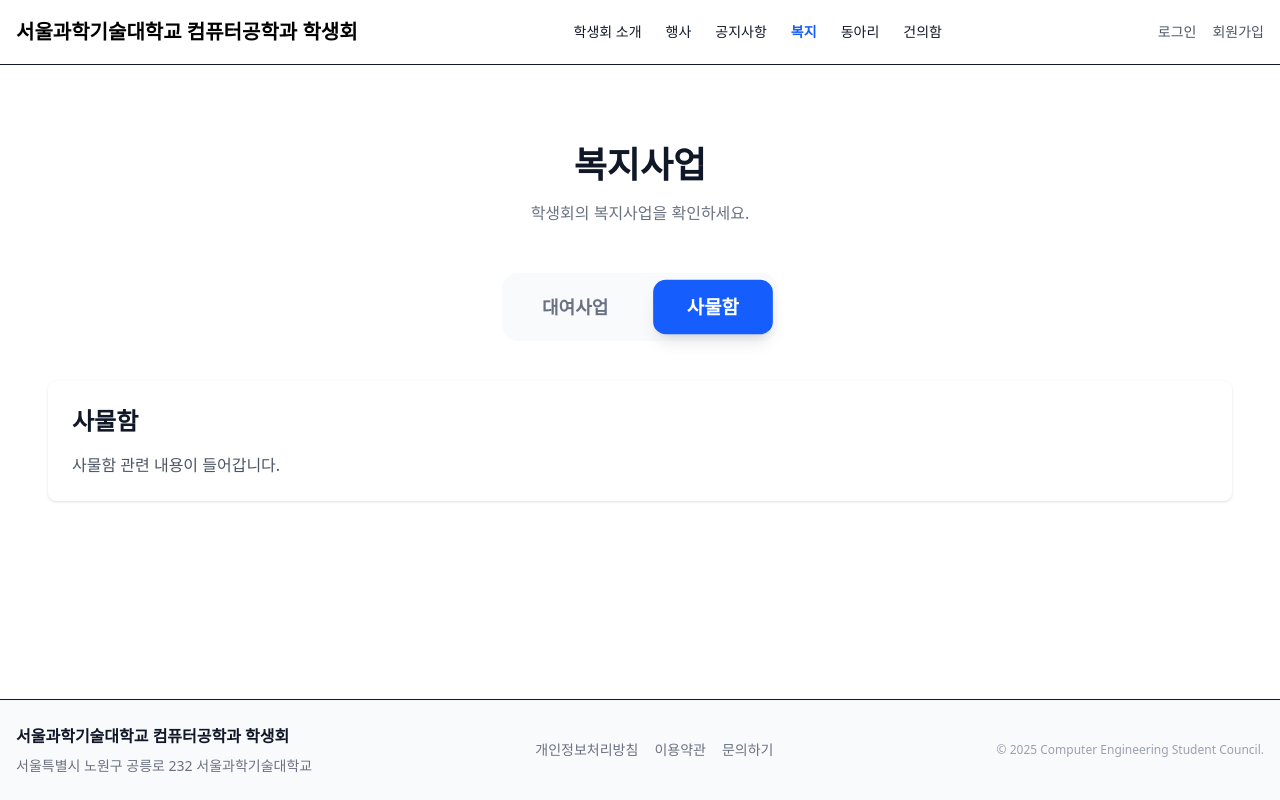
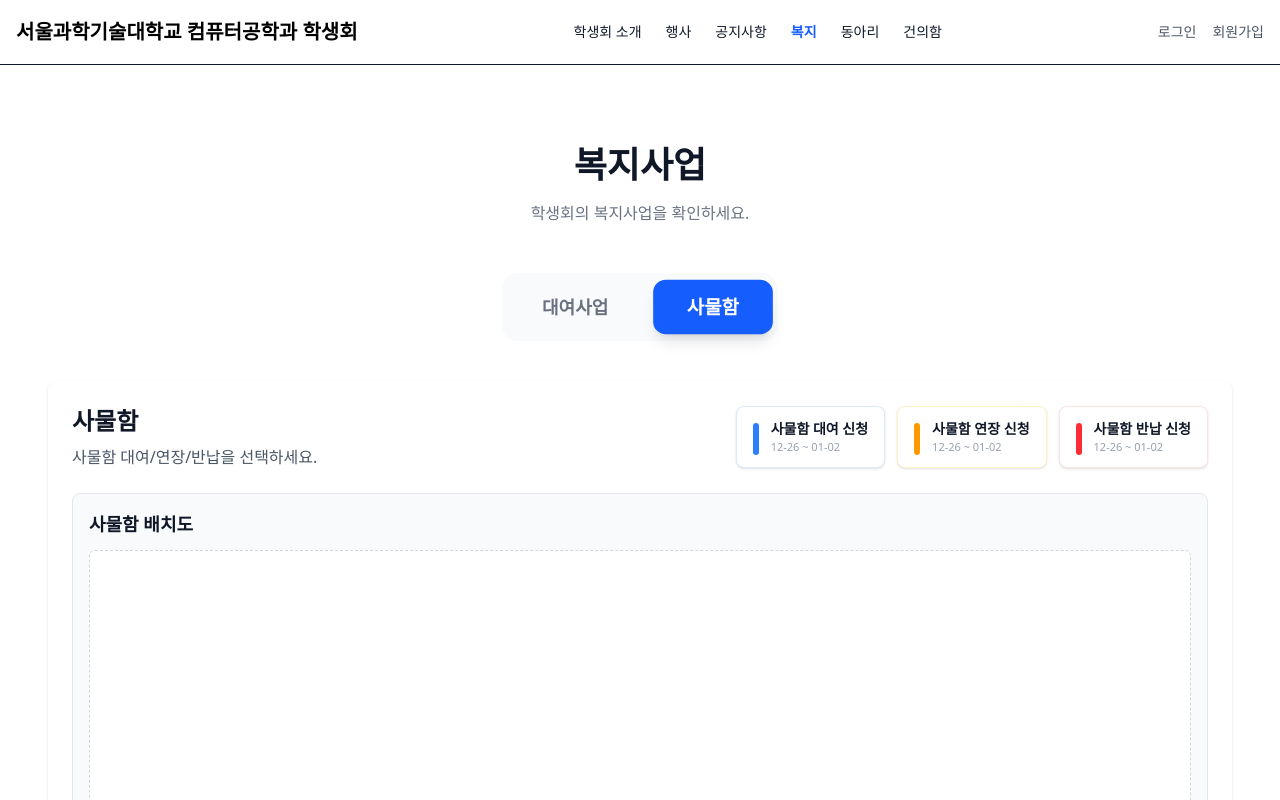
Before and after one commit to ST-CSE-STUDENT-COUNCIL/Student-council-web, a React (Vite) app in the folder fe/: page /welfare in a window 1280 px wide. Both pictures are taken after a click on the button "사물함". Shown: the top 800 px of the page. Built offline with nearby package versions, Linux system fonts and the light colour scheme; data requests are answered from the project's data file; a web font is replaced by a local one.

Commit message:
사물함 틀 제작

```diff
--- a/fe/src/routes/welfare.tsx
+++ b/fe/src/routes/welfare.tsx
@@ -13,6 +13,23 @@ function Welfare() {
   const [loading, setLoading] = React.useState(true)
   const [error, setError] = React.useState<string | null>(null)
   const rentalRedirectUrl = 'https://www.google.com/?hl=ko'//이곳에 링크를 넣으면 됩니다
+  const today = new Date().toISOString().split('T')[0]
+  const lockerDeadline = (() => {
+    const d = new Date()
+    d.setDate(d.getDate() + 7)
+    return d.toISOString().split('T')[0]
+  })()
+  const displayToday = today.slice(5)
+  const displayDeadline = lockerDeadline.slice(5)
+  const periodLabel = `${displayToday} ~ ${displayDeadline}`
+  const isLockerPeriodActive = (() => {
+    const current = new Date().toISOString().split('T')[0]
+    return current >= today && current <= lockerDeadline
+  })()
+  const isRentalActive = isLockerPeriodActive
+  const isExtendActive = isLockerPeriodActive
+  const isReturnActive = isLockerPeriodActive
+  const disabledClass = 'border-gray-200 opacity-60 cursor-not-allowed hover:-translate-y-0 hover:shadow-none'
 
   const fetchRentals = React.useCallback(async () => {
     try {
@@ -71,9 +88,55 @@ function Welfare() {
             )}
           </div>
         ) : (
-          <div>
-            <h2 className="text-2xl font-bold mb-4">사물함</h2>
-            <p className="text-gray-600">사물함 관련 내용이 들어갑니다.</p>
+          <div className="space-y-6">
+            <div className="flex items-start justify-between gap-6 flex-col lg:flex-row lg:items-center">
+              <div>
+                <h2 className="text-2xl font-bold mb-2">사물함</h2>
+                <p className="text-gray-600">사물함 대여/연장/반납을 선택하세요.</p>
+              </div>
+              <div className="grid grid-cols-1 sm:grid-cols-3 gap-3 w-full lg:w-auto">
+                <button
+                  className={`flex w-full items-start gap-3 rounded-lg border bg-white px-4 py-3 text-left shadow-sm transition hover:-translate-y-0.5 hover:shadow ${isRentalActive ? 'border-blue-100 hover:border-blue-300' : disabledClass}`}
+                  disabled={!isRentalActive}
+                  aria-disabled={!isRentalActive}
+                >
+                  <div className={`mt-1 h-8 w-1.5 rounded-full ${isRentalActive ? 'bg-blue-500' : 'bg-gray-300'}`} aria-hidden />
+                  <div className="flex-1">
+                    <div className="text-sm font-semibold text-gray-900">사물함 대여 신청</div>
+                    <div className="text-[11px] text-gray-400">{periodLabel}</div>
+                  </div>
+                </button>
+                <button
+                  className={`flex w-full items-start gap-3 rounded-lg border bg-white px-4 py-3 text-left shadow-sm transition hover:-translate-y-0.5 hover:shadow ${isExtendActive ? 'border-amber-100 hover:border-amber-300' : disabledClass}`}
+                  disabled={!isExtendActive}
+                  aria-disabled={!isExtendActive}
+                >
+                  <div className={`mt-1 h-8 w-1.5 rounded-full ${isExtendActive ? 'bg-amber-500' : 'bg-gray-300'}`} aria-hidden />
+                  <div className="flex-1">
+                    <div className="text-sm font-semibold text-gray-900">사물함 연장 신청</div>
+                    <div className="text-[11px] text-gray-400">{periodLabel}</div>
+                  </div>
+                </button>
+                <button
+                  className={`flex w-full items-start gap-3 rounded-lg border bg-white px-4 py-3 text-left shadow-sm transition hover:-translate-y-0.5 hover:shadow ${isReturnActive ? 'border-red-100 hover:border-red-300' : disabledClass}`}
+                  disabled={!isReturnActive}
+                  aria-disabled={!isReturnActive}
+                >
+                  <div className={`mt-1 h-8 w-1.5 rounded-full ${isReturnActive ? 'bg-red-500' : 'bg-gray-300'}`} aria-hidden />
+                  <div className="flex-1">
+                    <div className="text-sm font-semibold text-gray-900">사물함 반납 신청</div>
+                    <div className="text-[11px] text-gray-400">{periodLabel}</div>
+                  </div>
+                </button>
+              </div>
+            </div>
+
+            <div className="border border-gray-200 rounded-lg p-4 bg-gray-50">
+              <h3 className="text-lg font-semibold text-gray-900 mb-3">사물함 배치도</h3>
+              <div className="aspect-[16/9] w-full rounded-md border border-dashed border-gray-300 bg-white flex items-center justify-center text-gray-400 text-sm">
+                배치도 이미지를 여기 넣어주세요
+              </div>
+            </div>
           </div>
         )}
       </div>
```
